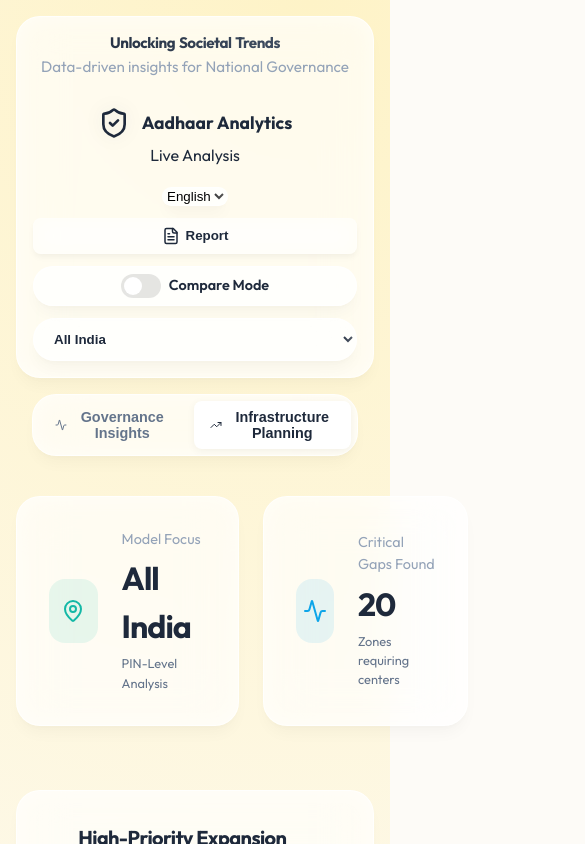
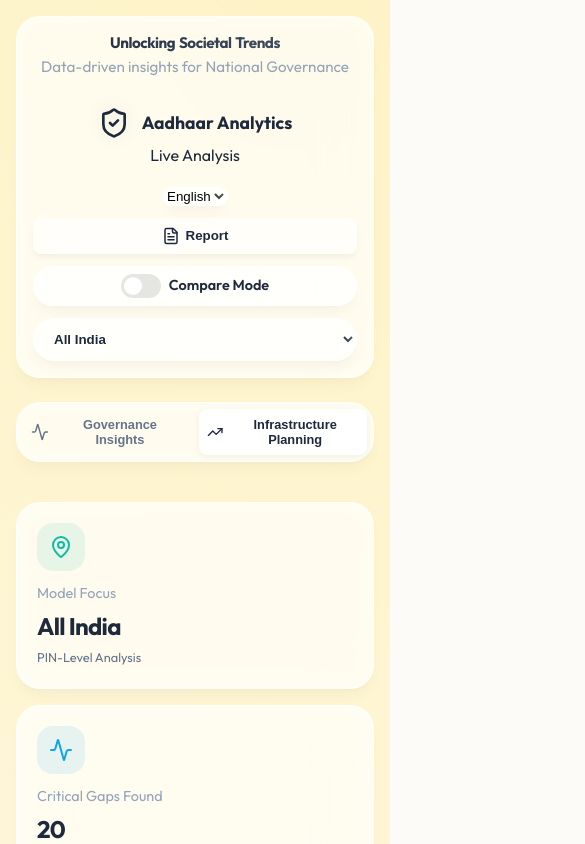
Before and after one commit to VRaghav1806/UIDAI-Data-Hackathon, a React (Vite) app in the folder dashboard/: page / in a window 390 px wide. Both pictures are taken after a click on the button "Infrastructure Planning". Shown: the top 844 px of the page, 585 px wide, since content can reach past the window. Built offline with nearby package versions, Linux system fonts and the light colour scheme.

Commit message:
feat: implement mobile responsiveness for dashboard and infrastructure view

```diff
--- a/dashboard/src/App.css
+++ b/dashboard/src/App.css
@@ -1132,3 +1132,126 @@
 .stat-value.high {
     color: #e11d48;
 }
+
+/* Mobile Responsiveness Rules */
+@media (max-width: 768px) {
+    .dashboard-container {
+        padding: 1rem;
+        gap: 1.5rem;
+    }
+
+    .view-toggle-row {
+        margin: 0 0 1rem;
+        padding: 0;
+    }
+
+    .view-toggle-bar {
+        width: 100%;
+        border-radius: 12px;
+    }
+
+    .view-toggle-btn {
+        flex: 1;
+        justify-content: center;
+        padding: 0.5rem;
+        font-size: 0.8rem;
+    }
+
+    /* Infrastructure Planning Mobile */
+    .infrastructure-header-stats {
+        grid-template-columns: 1fr;
+        gap: 1rem;
+    }
+
+    .stat-card.model-focus,
+    .stat-card.gaps-found {
+        padding: 1.25rem;
+        display: flex;
+        flex-direction: column;
+        align-items: flex-start;
+        text-align: left;
+        gap: 0.75rem;
+    }
+
+    .stat-title {
+        font-size: 1.5rem;
+    }
+
+    .stat-icon-wrapper.loc,
+    .stat-icon-wrapper.pulse {
+        width: 48px;
+        height: 48px;
+    }
+
+    .expansion-section {
+        padding: 1rem;
+        border-radius: 16px;
+    }
+
+    .priority-table-header {
+        display: none;
+        /* Hide header on mobile cards */
+    }
+
+    .priority-list {
+        margin-top: 0;
+    }
+
+    .priority-item-card {
+        grid-template-columns: 1fr;
+        gap: 1.25rem;
+        padding: 1.25rem;
+        border-radius: 16px;
+        position: relative;
+    }
+
+    .priority-item-card .pin-code {
+        font-size: 1.25rem;
+        border-bottom: 1px solid rgba(0, 0, 0, 0.05);
+        padding-bottom: 0.5rem;
+        display: block;
+    }
+
+    .metrics-group {
+        background: rgba(30, 41, 59, 0.02);
+        padding: 1rem;
+        border-radius: 12px;
+        width: 100%;
+    }
+
+    .metric-row {
+        gap: 0.5rem;
+    }
+
+    .metric-label {
+        width: 55px;
+        font-size: 0.75rem;
+    }
+
+    .metric-bar-container {
+        height: 5px;
+    }
+
+    .score-badge {
+        position: absolute;
+        top: 1rem;
+        right: 1rem;
+    }
+
+    .recommendation-link {
+        justify-content: center;
+        width: 100%;
+        padding: 0.75rem;
+        background: rgba(244, 63, 94, 0.05);
+        border-radius: 8px;
+        border: 1px solid rgba(244, 63, 94, 0.1);
+    }
+
+    .main-grid {
+        gap: 1.5rem;
+    }
+
+    .stats-row {
+        grid-template-columns: 1fr;
+    }
+}
```
